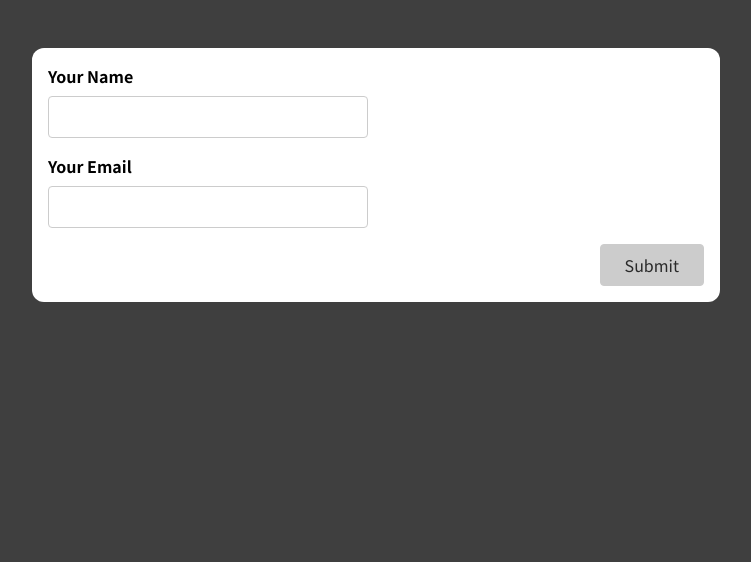
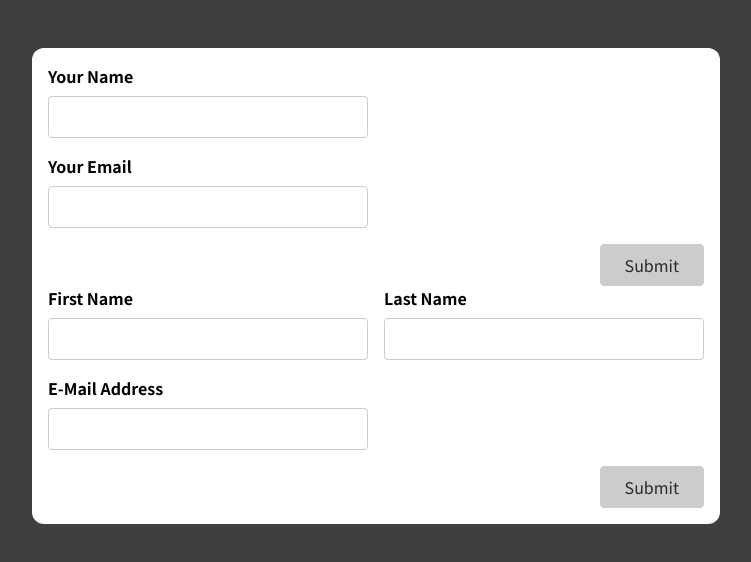
Before and after one commit to oxxun21/react_study, a React (Create React App) app: page / in a window 1280 px wide. Shown: the top 562 px of the page, without its empty margins (264-1015 px from the left). Built offline with nearby package versions, Linux system fonts and the light colour scheme.

Commit message:
working with Custom hooks and useReducer

```diff
--- a/src/App.js
+++ b/src/App.js
@@ -1,9 +1,11 @@
+import BasicForm from './PracticeComponents/HandingForm&UserInputComponents/BasicForm';
 import SimpleInput from './PracticeComponents/HandingForm&UserInputComponents/SimpleInput';
 
 function App() {
   return (
     <div className="app">
       <SimpleInput />
+      <BasicForm />
     </div>
   );
 }
--- a/src/PracticeComponents/HandingForm&UserInputComponents/BasicForm.js
+++ b/src/PracticeComponents/HandingForm&UserInputComponents/BasicForm.js
@@ -1,22 +1,99 @@
+import useInput from "./hooks/use-input";
+
+const isNotEmpty = value => value.trim() !== '';
+const isEmail = value => value.includes('@');
+
 const BasicForm = (props) => {
+  const {
+    value: firstNameValue,
+    isValid: firstNameIsValid,
+    hasError: firstNameHasError,
+    valueChangeHandler: firstNameChangeHandler,
+    inputBlurHandler: firstNameBlurHandler,
+    reset: resetFirstName
+  } = useInput(isNotEmpty);
+
+  const {
+    value: lastNameValue,
+    isValid: lastNameIsValid,
+    hasError: lastNameHasError,
+    valueChangeHandler: lastNameChangeHandler,
+    inputBlurHandler: lastNameBlurHandler,
+    reset: resetLastName
+  } = useInput(isNotEmpty);
+
+  const {
+    value: emailValue,
+    isValid: emailIsValid,
+    hasError: emailHasError,
+    valueChangeHandler: emailChangeHandler,
+    inputBlurHandler: emailBlurHandler,
+    reset: resetEmail
+  } = useInput(isEmail);
+
+  let formIsValid = false;
+
+  if (firstNameIsValid && lastNameIsValid && emailIsValid) {
+    formIsValid = true;
+  }
+
+  const submitHandler = event => {
+    event.preventDefault();
+
+    if (!formIsValid) {
+      return;
+    }
+
+    console.log(firstNameValue, lastNameValue, emailValue);
+
+    resetFirstName();
+    resetLastName();
+    resetEmail();
+  }
+
+  const firstNameClasses = firstNameHasError ? 'form-control invalid' : 'form-control';
+  const lastNameClasses = lastNameHasError ? 'form-control invalid' : 'form-control';
+  const emailClasses = emailHasError ? 'form-control invalid' : 'form-control';
+
   return (
-    <form>
+    <form onSubmit={submitHandler}>
       <div className='control-group'>
-        <div className='form-control'>
+        <div className={firstNameClasses}>
           <label htmlFor='name'>First Name</label>
-          <input type='text' id='name' />
+          <input
+            type='text'
+            id='name'
+            value={firstNameValue}
+            onChange={firstNameChangeHandler}
+            onBlur={firstNameBlurHandler}
+          />
+          {firstNameHasError && <p className="error-text">Please enter a first name</p>}
         </div>
-        <div className='form-control'>
+        <div className={lastNameClasses}>
           <label htmlFor='name'>Last Name</label>
-          <input type='text' id='name' />
+          <input
+            type='text'
+            id='name'
+            value={lastNameValue}
+            onChange={lastNameChangeHandler}
+            onBlur={lastNameBlurHandler}
+          />
+          {lastNameHasError && <p className="error-text">Please enter a last name</p>}
         </div>
       </div>
-      <div className='form-control'>
+      <div className={emailClasses}>
         <label htmlFor='name'>E-Mail Address</label>
-        <input type='text' id='name' />
+        <input
+            type='text'
+            id='name'
+            value={emailValue}
+            onChange={emailChangeHandler}
+            onBlur={emailBlurHandler}
+          />
+          {emailHasError && <p className="error-text">Please enter a email address</p>}
       </div>
       <div className='form-actions'>
-        <button>Submit</button>
+        <button disabled={!formIsValid}>Submit</button>
       </div>
     </form>
   );
--- a/src/PracticeComponents/HandingForm&UserInputComponents/SimpleInput.js
+++ b/src/PracticeComponents/HandingForm&UserInputComponents/SimpleInput.js
@@ -1,17 +1,23 @@
-import { useState } from 'react';
+import useInput from './hooks/use-input';
 
 const SimpleInput = (props) => {
-  const [enteredName, setEnteredName] = useState('');
-  const [enteredNameTouched, setEnteredNameTouched] = useState(false);
+  const {
+    value: enteredName,
+    isValid: enteredNameIsValid,
+    hasError: nameInputHasError,
+    valueChangeHandler: nameChangeHandler,
+    inputBlurHandler: nameBlurHandler,
+    reset: resetNameInput
+  } = useInput(value => value.trim() !== '');
 
-  const [enteredEmail, setEnteredEmail] = useState('');
-  const [enteredEmailTouched, seteEnteredEmailTouched] = useState(false);
-
-  const enteredNameIsValid = enteredName.trim() !== '';
-  const nameInputIsInvalid = !enteredNameIsValid && enteredNameTouched;
-
-  const enteredEmailIsValid = enteredEmail.includes("@");
-  const enteredEmailIsInValid = !enteredEmailIsValid && enteredEmailTouched;
+  const {
+    value: enteredEmail,
+    isValid: enteredEmailIsValid,
+    hasError: emailInputHasError,
+    valueChangeHandler: emailChangeHandler,
+    inputBlurHandler: emailBlurHandler,
+    reset: resetEmailInput
+  } = useInput(value => value.includes("@"));
 
   let formIsValid = false;
 
@@ -19,52 +25,32 @@
     formIsValid = true;
   }
 
-  const nameInputChangeHandler = event => {
-    setEnteredName(event.target.value);
-  };
-
-  const nameInputBlurHandler = event =>{
-    setEnteredNameTouched(true);
-  };
-
-  const emailInputChangeHandler = event => {
-    setEnteredEmail(event.target.value);
-  };
-
-  const emailInputBlurHandler = event => {
-    seteEnteredEmailTouched(true);
-  };
-
   const formSubmissionHandler = event => {
     event.preventDefault();
-
-    setEnteredNameTouched(true);
 
     if(!enteredEmailIsValid){
       return;
     }
 
     // nameInputRef.current.value = ''; => DOM 직접 조작, 사용 X
-    setEnteredName("");
-    setEnteredNameTouched(false);
-    setEnteredEmail("");
-    seteEnteredEmailTouched(false);
+    resetNameInput();
+    resetEmailInput();
   };
 
-  const nameInputClasses = nameInputIsInvalid ? 'form-control invalid' : 'form-control';
-  const emailInputClasses = enteredEmailIsInValid ? 'form-control invalid' : 'form-control';
+  const nameInputClasses = nameInputHasError ? 'form-control invalid' : 'form-control';
+  const emailInputClasses = emailInputHasError ? 'form-control invalid' : 'form-control';
 
   return (
     <form onSubmit={formSubmissionHandler}>
       <div className={nameInputClasses}>
         <label htmlFor='name'>Your Name</label>
-        <input type='text' id='name' onChange={nameInputChangeHandler} onBlur={nameInputBlurHandler} value={enteredName} />
-        {nameInputIsInvalid && <p className='error-text'>Name must not by empty.</p>}
+        <input type='text' id='name' onChange={nameChangeHandler} onBlur={nameBlurHandler} value={enteredName} />
+        {nameInputHasError && <p className='error-text'>Name must not by empty.</p>}
       </div>
       <div className={emailInputClasses}>
         <label htmlFor='email'>Your Email</label>
-        <input type='email' id='email' onChange={emailInputChangeHandler} onBlur={emailInputBlurHandler} value={enteredEmail} />
-        {enteredEmailIsInValid && <p className='error-text'>Please enter a valid email.</p>}
+        <input type='email' id='email' onChange={emailChangeHandler} onBlur={emailBlurHandler} value={enteredEmail} />
+        {emailInputHasError && <p className='error-text'>Please enter a valid email.</p>}
       </div>
       <div className="form-actions">
         <button disabled={!formIsValid}>Submit</button>
--- /dev/null
+++ b/src/PracticeComponents/HandingForm&UserInputComponents/hooks/use-input.js
@@ -0,0 +1,56 @@
+import { useState, useReducer } from "react";
+
+const initialInputState = {
+  value: '',
+  isTouched: false,
+}
+
+const inputStateReducer = (state, action) => {
+  if (action.type === 'INPUT') {
+    return { value: action.value, isTouched: state.isTouched };
+  }
+  if (action.type === 'BLUR') {
+    return { isTouched: true, value:state.value };
+  }
+  if (action.type === 'RESET') {
+    return { isTouched: false, value: '' };
+  }
+  return inputStateReducer;
+};
+
+const useInput = (validateValue) => {
+  const [inputState,dispatch] = useReducer(inputStateReducer, initialInputState);
+
+  // const [enteredValue, setEnteredValue] = useState('');
+  // const [isTouched, setIsTouched] = useState(false);
+
+  const valueIsValid = validateValue(inputState.value);
+  const hasError = !valueIsValid && inputState.isTouched;
+
+  const valueChangeHandler = event => {
+    dispatch({type: 'INPUT', value: event.target.value});
+    // setEnteredValue(event.target.value);
+  };
+
+  const inputBlurHandler = event =>{
+    dispatch({type: 'BLUR'});
+    // setIsTouched(true);
+  };
+
+  const reset = () => {
+    dispatch({type: 'RESET'});
+    // setEnteredValue('');
+    // setIsTouched(false);
+  };
+
+  return {
+      value: inputState.value,
+      isValid: valueIsValid,
+      hasError,
+      valueChangeHandler,
+      inputBlurHandler,
+      reset
+    };
+};
+
+export default useInput;
```
